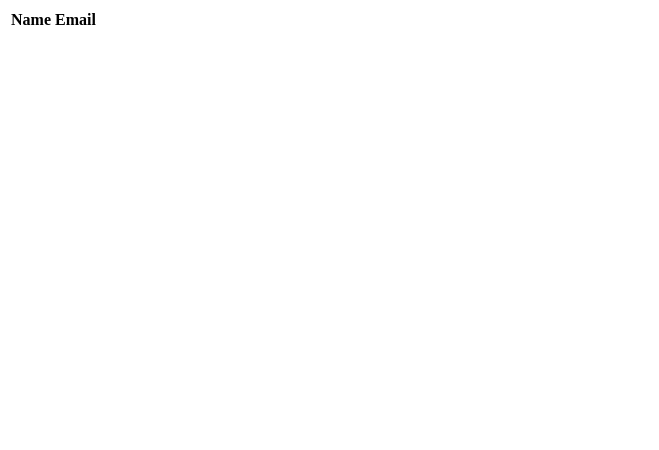
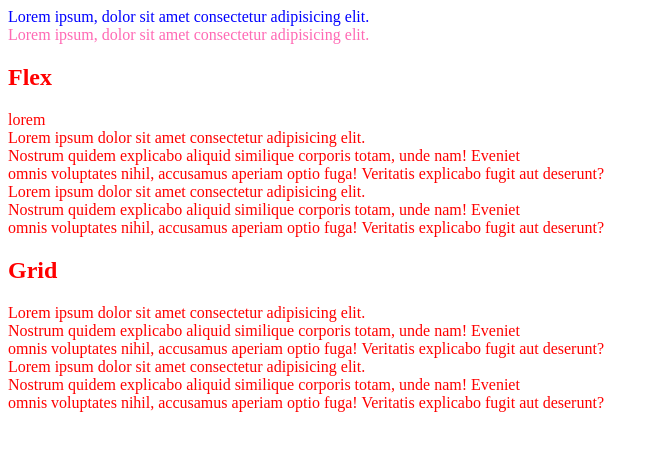
Before and after one commit to Braja123/The-Complete-Javascript-Course-Udemy, a plain HTML site: page index.html in a window 1280 px wide. Shown: the whole page, without its empty margins (0-659 px from the left). Drawn offline with Linux system fonts and the light colour scheme; a script that the page names is missing.

Commit message:
added extra notes

```diff
--- a/index.html
+++ b/index.html
@@ -5,23 +5,110 @@
     <meta http-equiv="X-UA-Compatible" content="IE=edge" />
     <meta name="viewport" content="width=device-width, initial-scale=1.0" />
     <title>Document</title>
+    <!-- <style>
+     .flex-container {
+      display: flex;
+      flex-wrap: wrap;
+      flex-direction: row
+     }
+     .grid-container {
+      display: grid;
+      /* grid-auto-flow: column; */
+      grid-template-columns: repeat(auto-fit, minmax(300px, 1fr))
+     }
+     div:not([class]) {
+      outline: 2px solid black;
+      padding: 0.5em;
+     }
+    </style> -->
+
+  <style>
+    body {
+      color: red
+    }
+         .container .container1 {
+      color: chocolate;
+     }
+         div.container div.container1 {
+      color: blue;
+     }
+    div .container2 {
+      color: pink;
+    }
+    .container3 {
+      color: green;
+    }
+    #main_id {
+      color: hotpink;
+    }
+    .sec-container {
+      color: blue;
+    }
+    div.sec-container {
+      color: gold;
+    }
+    /* div #main_id {
+      color: black;
+    } */
+
+
+  </style>
   </head>
   <body>
     <div>
-      <table>
-        <thead>
-          <tr>
-            <th>Name</th>
-            <th>Email</th>
-          </tr>
-        </thead>
-        <!-- <tbody>
-          <tr>
-              <th class="header-data"></th>
-              <th class="header-data"></th>
-          </tr>
-      </tbody> -->
-      </table>
+      <div class="container">
+        <div class="container1 container2 container3">Lorem ipsum, dolor sit amet consectetur adipisicing elit.</div>
+        <div class="sec-container" id="main_id">Lorem ipsum, dolor sit amet consectetur adipisicing elit.</div>
+      </div>
+      <!-- <div class="container">
+        <div class="sec-container">Hello world</div>
+      </div>
+      <h2 style="text-align: center">User Data Table</h2>
+      <div id="table-container"></div> -->
+      <h2>Flex</h2>
+
+      <div class="flex-container">
+        <div>lorem</div>
+        <div>Lorem ipsum dolor sit amet consectetur adipisicing elit.</div>
+        <div>
+          Nostrum quidem explicabo aliquid similique corporis totam, unde nam!
+          Eveniet
+        </div>
+        <div>
+          omnis voluptates nihil, accusamus aperiam optio fuga! Veritatis
+          explicabo fugit aut deserunt?
+        </div>
+        <div>Lorem ipsum dolor sit amet consectetur adipisicing elit.</div>
+        <div>
+          Nostrum quidem explicabo aliquid similique corporis totam, unde nam!
+          Eveniet
+        </div>
+        <div>
+          omnis voluptates nihil, accusamus aperiam optio fuga! Veritatis
+          explicabo fugit aut deserunt?
+        </div>
+      </div>
+      <h2>Grid</h2>
+      <div class="grid-container">
+        <div>Lorem ipsum dolor sit amet consectetur adipisicing elit.</div>
+        <div>
+          Nostrum quidem explicabo aliquid similique corporis totam, unde nam!
+          Eveniet
+        </div>
+        <div>
+          omnis voluptates nihil, accusamus aperiam optio fuga! Veritatis
+          explicabo fugit aut deserunt?
+        </div>
+        <div>Lorem ipsum dolor sit amet consectetur adipisicing elit.</div>
+        <div>
+          Nostrum quidem explicabo aliquid similique corporis totam, unde nam!
+          Eveniet
+        </div>
+        <div>
+          omnis voluptates nihil, accusamus aperiam optio fuga! Veritatis
+          explicabo fugit aut deserunt?
+        </div>
+      </div>
     </div>
     <script src="practice.js"></script>
   </body>
--- a/practice.js
+++ /dev/null
@@ -1,28 +0,0 @@
-class Person {
-    #birthdate;
-    constructor(firstName, lastName, birthDate) {
-        this.firstName = firstName;
-        this.lastName = lastName;
-        this.birthDate = birthDate;
-    }
-    calcAge() {
-        console.log(`${2037 - this.birthDate}`);
-    }
-    static getHello() {
-        console.log("Hello static");
-
-    }
-}
-
-class Student extends Person {
-    constructor(firstName, lastName, birthDate) {
-    super(firstName, lastName, birthDate)
-
-    }
-}
-
-const obj = new Person("gopal", "das", 1996);
-const obj1 = new Student("sanu", "das", 1996);
-console.log(obj);
-console.log(obj1.calcAge());
-console.log(Person.getHello());
```
Also changed, not shown: Javascript Notes.txt.
